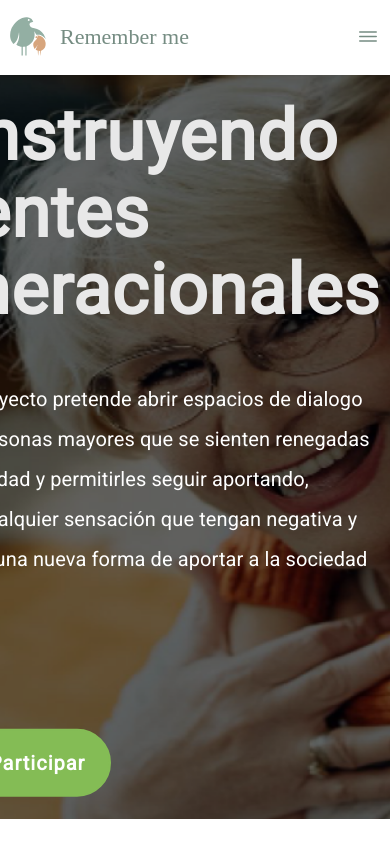
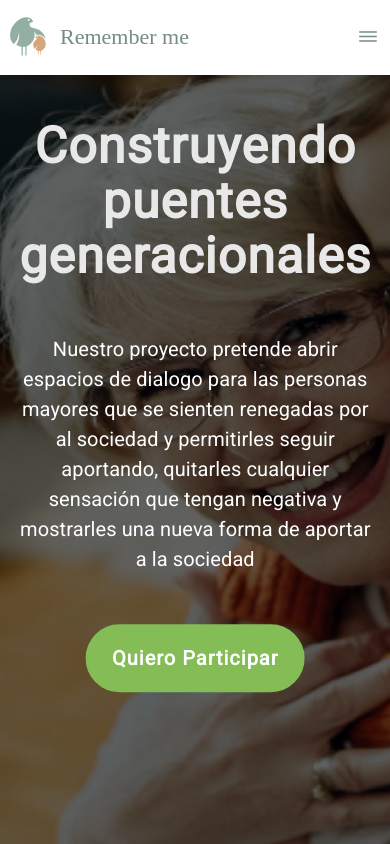
Before and after one commit to SaidGandur01/remember-me-landing, a Nuxt app: page / in a window 390 px wide. Shown: the top 844 px of the page. Built offline with nearby package versions, Linux system fonts and the light colour scheme.

Commit message:
section one mobile version

```diff
--- a/components/sectionOne.vue
+++ b/components/sectionOne.vue
@@ -78,7 +78,6 @@ import imgWrapper from '~/public/images/section-one/grandma.png'
 
     p {
       color: var(--color-brand-white-300);
-      margin-bottom: 5rem;
       font-size: 2rem;
       font-weight: 400;
       line-height: 4rem;
@@ -93,6 +92,28 @@ import imgWrapper from '~/public/images/section-one/grandma.png'
       width: 30%;
     }
   }
+  @media (max-width: 768px) {
+    min-height: calc(100vh - 75px);
+    .wrapper{
+      width: auto;
+      top: 23%;
+      left: 23%;
+      .header {
+        margin-bottom: 0;
+      }
+      h1 {
+        font-size: 5rem;
+        text-align: center;
+      }
+      p {
+        text-align: center;
+        line-height: 3rem;
+      }
+      .btn {
+        justify-self: center;
+      }
+    }
+  }
 }
 @keyframes scale {
   0% {
@@ -103,7 +124,4 @@ import imgWrapper from '~/public/images/section-one/grandma.png'
   }
 }
 
-@media (max-width: 768px) {
-
-}
 </style>
```
